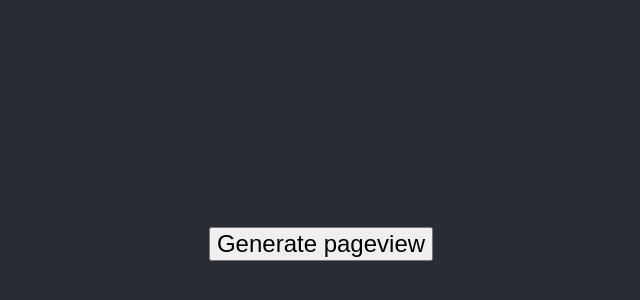
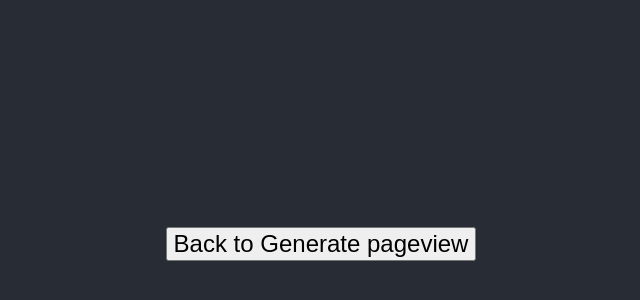
Before and after one commit to oyeyipo45/dot-forntend, a React (Create React App) app: page /stats in a window 1280 px wide. Shown: the part 136-436 px from the top of the page, without its empty margins (319-959 px from the left). Built offline with nearby package versions, Linux system fonts and the light colour scheme.

Commit message:
send data to data store

```diff
--- a/src/App.tsx
+++ b/src/App.tsx
@@ -1,14 +1,21 @@
 import './App.css'
 import { PageviewGenerator } from './PageviewGenerator'
+import { BrowserRouter, Routes, Route } from 'react-router-dom';
+import Stat from './Stats/Stat';
 
 function App() {
   return (
-    <div className='App'>
-      <header className='App-header'>
-        <PageviewGenerator />
-      </header>
-    </div>
-  )
+    <BrowserRouter>
+      <div className='App'>
+        <header className='App-header'>
+          <Routes>
+            <Route path='/' element={<PageviewGenerator />} />
+            <Route path='/stats' element={<Stat />} />
+          </Routes>
+        </header>
+      </div>
+    </BrowserRouter>
+  );
 }
 
 export default App
--- a/src/PageviewGenerator/index.tsx
+++ b/src/PageviewGenerator/index.tsx
@@ -1,15 +1,31 @@
-import React from 'react'
-import { usePageviewGenerator } from './logic'
+import axios from 'axios';
+import React, { useEffect, useState } from 'react';
+import { Link } from 'react-router-dom';
+import { usePageviewGenerator } from './logic';
 
 export const PageviewGenerator: React.FC = () => {
-  const { generate, pageview } = usePageviewGenerator()
+  const { generate, pageview } = usePageviewGenerator();
+  const [pages, setPages] = useState([]);
 
+  const getData = async () => {
+    const pagelist = await axios.get('http://localhost:4000/pages');
+
+    setPages(pagelist?.data);
+  };
+
+  useEffect(() => {
+    getData();
+  }, []);
+
+  console.log(pages, 'pages');
   return (
     <>
       <button style={{ fontSize: 24, marginBottom: 40 }} onClick={generate}>
         Generate pageview
       </button>
-
+      <Link to='/stats'>
+        <button style={{ fontSize: 24, marginBottom: 40, marginLeft: 20 }}> stats</button>
+      </Link>{' '}
       {pageview && (
         <>
           <h3>Last pageview</h3>
@@ -23,5 +39,5 @@ export const PageviewGenerator: React.FC = () => {
         </>
       )}
     </>
-  )
-}
+  );
+};
--- a/src/PageviewGenerator/logic.tsx
+++ b/src/PageviewGenerator/logic.tsx
@@ -1,6 +1,7 @@
 import { useState } from "react"
 import cuid from "cuid"
 import { loremIpsum } from "lorem-ipsum"
+import axios from 'axios'
 
 interface Pageview {
   id: string
@@ -24,7 +25,7 @@ const randomDate = (start: Date, end: Date) =>
 export const usePageviewGenerator = () => {
   const [pageview, setPageview] = useState<Pageview | null>(null)
 
-  const generate = () => {
+  const generate = async () => {
     const event: Pageview = {
       id: cuid(),
       created_at: new Date(),
@@ -43,7 +44,12 @@ export const usePageviewGenerator = () => {
       }
     }
 
+
     setPageview(event)
+
+    // Send page data to the data store after generation
+    const saved = await axios.post('http://localhost:4000/page/register', pageview);
+
   }
 
   return {
--- /dev/null
+++ b/src/Stats/Stat.tsx
@@ -0,0 +1,17 @@
+import React from 'react'
+import { Link } from 'react-router-dom';
+
+const Stat = () => {
+  return (
+    <>
+
+      <Link to='/'>
+        <button style={{ fontSize: 24, marginBottom: 40 }}> Back to Generate pageview</button>
+      </Link>{' '}
+
+
+    </>
+  );
+}
+
+export default Stat
```
Also changed, not shown: package.json (+6 -3 lines), 1 other file (tests, documents, lock files or other folders).
